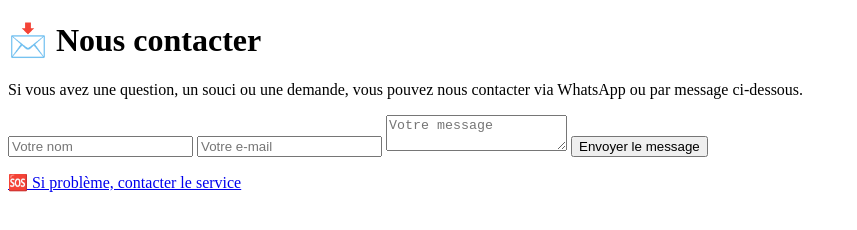
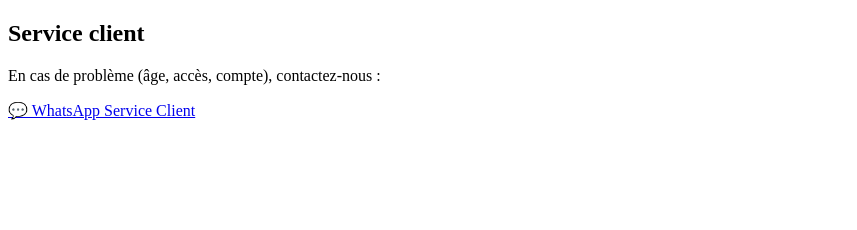
Before and after one commit to contactanonymoussosfr/anonymous-sos-fr, a plain HTML site: page js/css/contact.html in a window 1280 px wide. Shown: the whole page, without its empty margins (0-857 px from the left). Drawn offline with Linux system fonts and the light colour scheme; files that its build step writes are made by us from their sources.

Commit message:
Update contact.html

```diff
--- a/js/css/contact.html
+++ b/js/css/contact.html
@@ -2,42 +2,19 @@
 <html lang="fr">
 <head>
 <meta charset="UTF-8">
-<title>Contact – Anonymous SOS FR</title>
+<title>Contact</title>
 <link rel="stylesheet" href="css/style.css">
 </head>
-
 <body>
 
-<h1>📩 Nous contacter</h1>
+<div class="form-box">
+<h2>Service client</h2>
+<p>En cas de problème (âge, accès, compte), contactez-nous :</p>
 
-<p>
-Si vous avez une question, un souci ou une demande,
-vous pouvez nous contacter via WhatsApp ou par message ci-dessous.
-</p>
-
-<div class="contact-box">
-  <input type="text" placeholder="Votre nom">
-  <input type="email" placeholder="Votre e-mail">
-  <textarea placeholder="Votre message"></textarea>
-  <button onclick="sendMessage()">Envoyer le message</button>
+<a href="https://wa.me/32456894335" target="_blank">
+💬 WhatsApp Service Client
+</a>
 </div>
-
-<p id="contact-info"></p>
-
-<script>
-function sendMessage() {
-  document.getElementById("contact-info").innerText =
-    "Merci pour votre message. Nous vous répondrons dès que possible.";
-}
-</script>
-
-<!-- BOUTON SOS -->
-<a
-  href="https://wa.me/32456894335?text=Si%20probl%C3%A8me%20-%20Contact%20service%20Anonymous%20SOS%20FR"
-  class="sos-whatsapp"
-  target="_blank">
-  🆘 Si problème, contacter le service
-</a>
 
 </body>
 </html>
```
